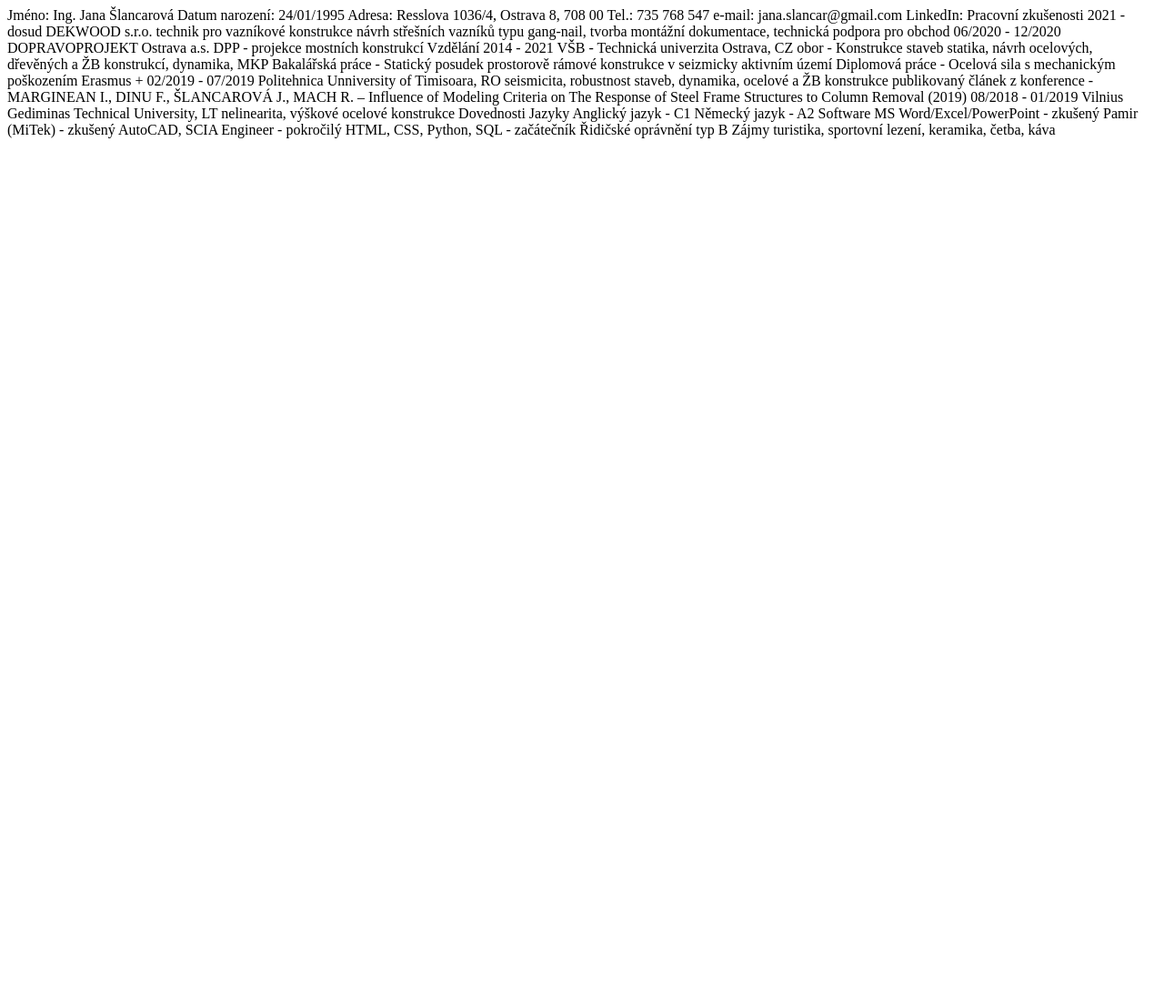
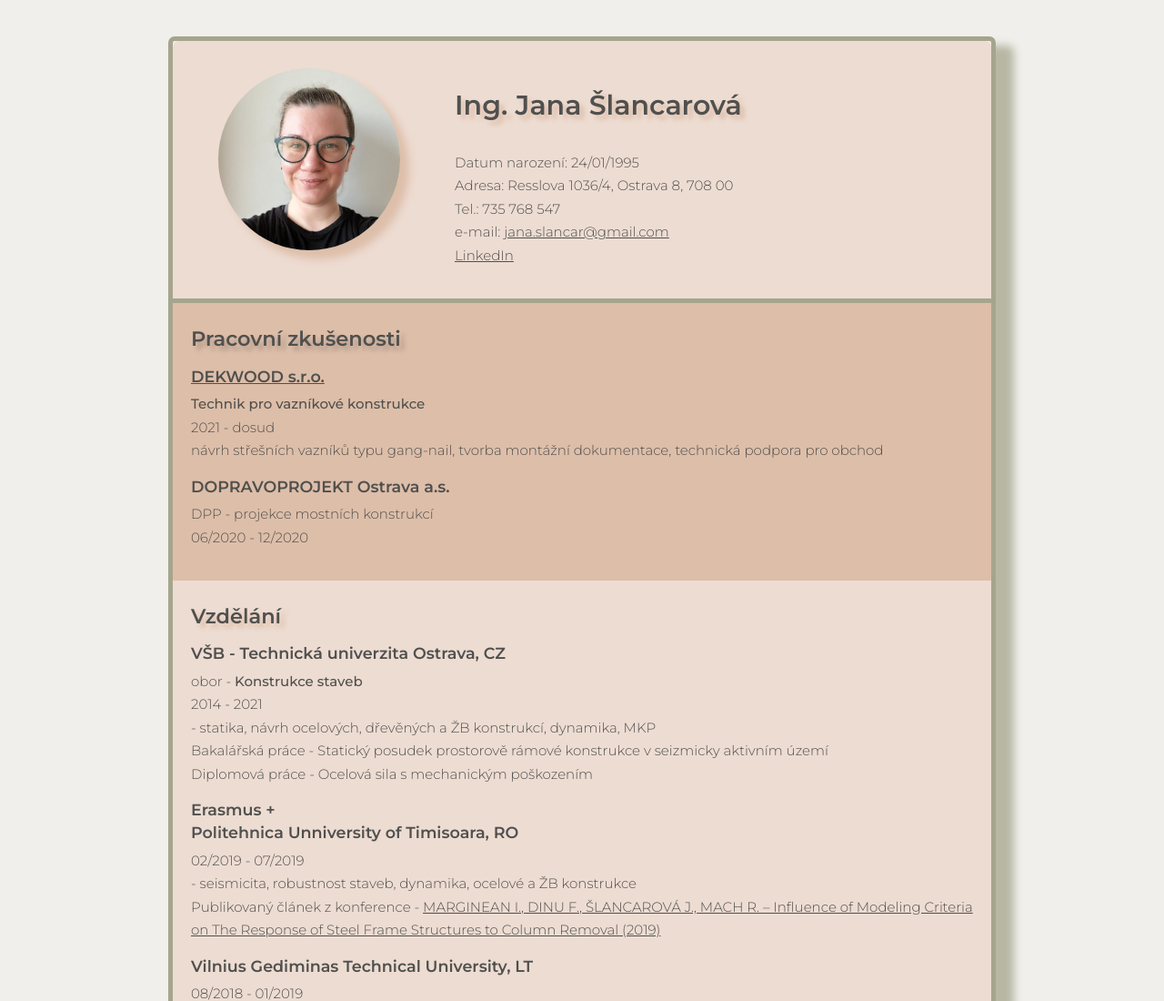
Before and after one commit to JanaSlancarova/zivotopis, a plain HTML site: page index.html in a window 1280 px wide. Shown: the top 1100 px of the page at 91% size. Before the commit the page ends 800 px from the top, so only its background shows below. Drawn offline with Linux system fonts and the light colour scheme.

Commit message:
Hotový životopis

```diff
--- a/index.html
+++ b/index.html
@@ -1,76 +1,130 @@
 <!DOCTYPE html>
 <html lang="en">
-<head>
-    <meta charset="UTF-8">
-    <meta name="viewport" content="width=device-width, initial-scale=1.0">
+  <head>
+    <meta charset="UTF-8" />
+    <meta name="viewport" content="width=device-width, initial-scale=1.0" />
     <title>Životopis</title>
 
-    <link rel="stylesheet" href="style.css">
-</head>
-<body>
+    <link rel="stylesheet" href="style.css" />
+    <link rel="preconnect" href="https://fonts.googleapis.com" />
+    <link rel="preconnect" href="https://fonts.gstatic.com" crossorigin />
+    <link
+      href="https://fonts.googleapis.com/css2?family=Montserrat:ital,wght@0,100..900;1,100..900&display=swap"
+      rel="stylesheet"
+    />
+  </head>
 
-</body>
+  <body>
+    <section class="document">
+      <header>
+        <img src="foto/foto.jpg" alt="Profilová fotka" />
+        <h1>Ing. Jana Šlancarová</h1>
+
+        <p>
+          Datum narození: 24/01/1995 <br />
+          Adresa: Resslova 1036/4, Ostrava 8, 708 00 <br />
+          Tel.: 735 768 547 <br />
+          e-mail:
+          <a href="mailto:jana.slancar@gmail.com">jana.slancar@gmail.com</a>
+          <br />
+          <a
+            href="https://www.linkedin.com/in/jana-%C5%A1lancarov%C3%A1-966679199/"
+            ,
+            target="_blank"
+            >LinkedIn</a
+          >
+        </p>
+      </header>
+
+      <section class="work">
+        <h2>Pracovní zkušenosti</h2>
+
+        <h3>
+          <a href="https://dekwood.cz/" target="_blank">DEKWOOD s.r.o.</a>
+        </h3>
+        <p>
+          <strong>Technik pro vazníkové konstrukce</strong> <br />
+          2021 - dosud<br />
+          návrh střešních vazníků typu gang-nail, tvorba montážní dokumentace,
+          technická podpora pro obchod
+        </p>
+
+        <h3>DOPRAVOPROJEKT Ostrava a.s.</h3>
+        <p>
+          DPP - projekce mostních konstrukcí <br />
+          06/2020 - 12/2020
+        </p>
+      </section>
+
+      <section class="education">
+        <h2>Vzdělání</h2>
+
+        <h3>VŠB - Technická univerzita Ostrava, CZ</h3>
+        <p>
+          obor - <strong>Konstrukce staveb</strong> <br />
+          2014 - 2021<br />
+          - statika, návrh ocelových, dřevěných a ŽB konstrukcí, dynamika,
+          MKP<br />
+          Bakalářská práce - Statický posudek prostorově rámové konstrukce v
+          seizmicky aktivním území<br />
+          Diplomová práce - Ocelová sila s mechanickým poškozením
+        </p>
+
+        <h3>Erasmus +</h3>
+
+        <h3>Politehnica Unniversity of Timisoara, RO</h3>
+        <p>
+          02/2019 - 07/2019 <br />
+          - seismicita, robustnost staveb, dynamika, ocelové a ŽB konstrukce<br />
+          Publikovaný článek z konference -
+          <a
+            href="https://rjts-am.utcluj.ro/journal/rev2019-2/RJTS-AM_2019_64_2_a3_Marginean.pdf"
+            target="_blank"
+          >
+            MARGINEAN I., DINU F., ŠLANCAROVÁ J., MACH R. – Influence of
+            Modeling Criteria on The Response of Steel Frame Structures to
+            Column Removal (2019)</a
+          >
+        </p>
+
+        <h3>Vilnius Gediminas Technical University, LT</h3>
+        <p>
+          08/2018 - 01/2019 <br />
+          - nelinearita, výškové ocelové konstrukce
+        </p>
+      </section>
+
+      <section class="skills">
+        <h2>Dovednosti</h2>
+
+        <h3>Jazyky</h3>
+        <ul>
+          <li>Anglický jazyk - C1</li>
+          <li>Německý jazyk - A2</li>
+        </ul>
+
+        <h3>Software</h3>
+        <ul>
+          <li>MS Word/Excel/PowerPoint - zkušený</li>
+          <li>Pamir (MiTek) - zkušený</li>
+          <li>AutoCAD, SCIA Engineer - pokročilý</li>
+          <li>HTML, CSS, Python, SQL - začátečník</li>
+        </ul>
+
+        <h3>Řidičské oprávnění</h3>
+        <ul>
+          <li>typ B</li>
+        </ul>
+
+        <h3>Zájmy</h3>
+        <ul>
+          <li>turistika, sportovní lezení, keramika, četba, káva</li>
+        </ul>
+      </section>
+
+      <footer>
+        <a href="mailto:jana.slancar@gmail.com">jana.slancar@gmail.com</a>
+      </footer>
+    </section>
+  </body>
 </html>
-
-Jméno: Ing. Jana Šlancarová
-Datum narození: 24/01/1995
-Adresa:	Resslova 1036/4, Ostrava 8, 708 00
-Tel.: 735 768 547
-e-mail: jana.slancar@gmail.com
-LinkedIn:
-
-
-Pracovní zkušenosti
-
-2021 - dosud
-DEKWOOD s.r.o.
-technik pro vazníkové konstrukce
-návrh střešních vazníků typu gang-nail, tvorba montážní dokumentace, technická podpora pro obchod
-
-06/2020 - 12/2020
-DOPRAVOPROJEKT Ostrava a.s.
-DPP - projekce mostních konstrukcí
-
-
-Vzdělání
-
-2014 - 2021
-VŠB - Technická univerzita Ostrava, CZ
-obor - Konstrukce staveb
-statika, návrh ocelových, dřevěných a ŽB konstrukcí, dynamika, MKP
-Bakalářská práce - Statický posudek prostorově rámové konstrukce v seizmicky aktivním území
-Diplomová práce - Ocelová sila s mechanickým poškozením
-
-Erasmus +
-
-02/2019 - 07/2019
-Politehnica Unniversity of Timisoara, RO
-seismicita, robustnost staveb, dynamika, ocelové a ŽB konstrukce
-publikovaný článek z konference - MARGINEAN I., DINU F., ŠLANCAROVÁ J., MACH R. –
-Influence of Modeling Criteria on The Response of Steel Frame Structures to Column
-Removal (2019)
-
-
-08/2018 - 01/2019
-Vilnius Gediminas Technical University, LT
-nelinearita, výškové ocelové konstrukce
-
-
-
-Dovednosti
-Jazyky
-Anglický jazyk - C1
-Německý jazyk - A2
-
-Software
-MS Word/Excel/PowerPoint - zkušený
-Pamir (MiTek) - zkušený
-AutoCAD, SCIA Engineer - pokročilý
-HTML, CSS, Python, SQL - začátečník
-
-
-Řidičské oprávnění
-typ B
-
-Zájmy
-turistika, sportovní lezení, keramika, četba, káva
--- a/style.css
+++ b/style.css
@@ -0,0 +1,120 @@
+body{
+    font-family: "Montserrat", sans-serif;
+    font-weight: 350;
+    font-style: normal;
+    font-size: 15px;
+    background-color: #F0EFEB;
+    color: #50504E;
+    margin-top: 40px;
+    margin-bottom: 40px;
+}
+
+header{
+    border-radius: 7px 7px 0px 0px;
+    background-color: #EDDCD2;
+    line-height: 1.7;
+    padding: 20px;
+    margin: 0 auto ;
+    max-width: 900px;
+    border-bottom: 5px solid #A5A58D;
+    color: #50504E;
+}
+
+section{
+
+    line-height: 1.7;
+    padding: 20px;
+    margin: 0px auto;
+    max-width: 900px;
+}
+
+.document{
+    box-shadow: 20px 10px 10px #B7B7A4;
+    padding: 0px 0px 0px 0px;
+    border: 5px solid #A5A58D;
+    border-radius: 7px;
+}
+
+
+h1{
+    font-family: "Montserrat", sans-serif;
+    font-weight: 600;
+    font-style: normal;
+    font-size: 30px;
+    text-shadow: 5px 5px 5px #DDBEA9;
+}
+
+h2{
+    margin: 0;
+    margin-bottom: 10px;
+    line-height: 1.7;
+    font-weight: 600;
+}
+
+.work h2,
+.skills h2{
+    text-shadow: 5px 5px 5px #AF9888;
+}
+
+.education h2{
+    text-shadow: 5px 5px 5px #DDBEA9;
+}
+
+h3{
+    margin: 0;
+    line-height: 1.4;
+    font-weight: 600;
+}
+
+
+
+.work,
+.skills{
+    background-color: #DDBEA9;
+}
+
+.education{
+    background-color: #EDDCD2;
+}
+
+.work p,
+.education p,
+.skills p{
+    margin-top: 5px;
+}
+
+strong{
+    font-weight: 500;
+}
+
+
+ul{
+    margin-top: 5px;
+}
+
+
+img{
+    width: 200px;
+    border-radius: 50%;
+    float: left;
+    margin: 10px 60px 10px 30px;
+    box-shadow: 10px 10px 10px #DDBEA9;
+}
+
+a{
+    color: #50504E;
+}
+
+a:hover{
+    color: black;
+}
+
+footer{
+    padding: 30px ;
+    text-align: center;
+    background-color: #A5A58D;
+}
+
+footer a{
+    color: #FFF1E6;
+}
```
Also changed, not shown: foto/foto.jpg (added).
